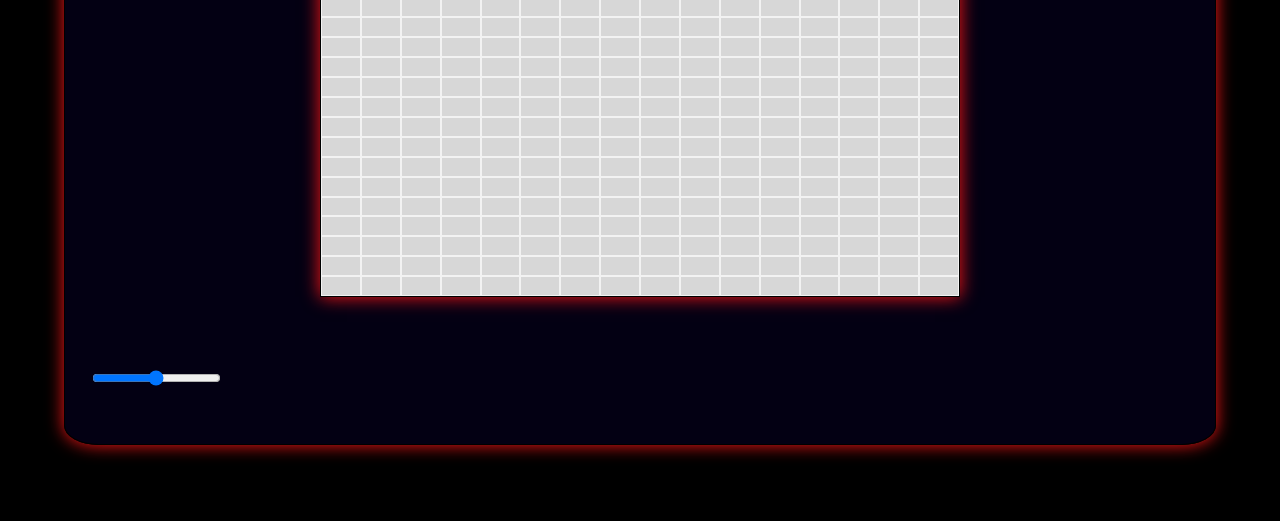
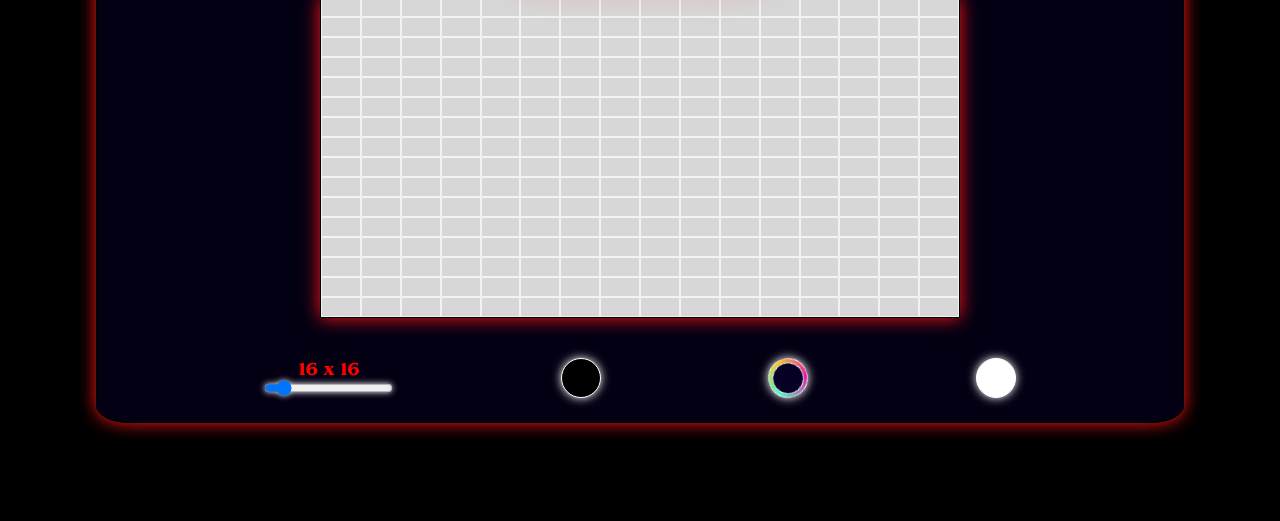
Before and after one commit to JPALX04/Etch-a-Sketch, a plain HTML site: page index.html in a window 1280 px wide. Shown: the part 279-800 px from the top of the page. Drawn offline with Linux system fonts and the light colour scheme.

Commit message:
feat(ui): add buttons to change color and erase blackboard
add font folder

```diff
--- a/index.html
+++ b/index.html
@@ -11,9 +11,11 @@
     <div id="mainContainer" class="container">
       <div class="template container">
         <div class="blackBoard"></div>
-        <div class="rangeDiv container">
+        <div class="buttons container">
+          <div class="rangeInput container">
             <div class="rangeTxt"></div>
             <input
+              value="16"
               class="rangeField"
               type="range"
               name="rangeField"
@@ -21,6 +23,11 @@
               max="100"
             />
           </div>
+          <button class="colors"></button>
+          <button class="rainbow"></button>
+          <button class="rubber"></button>
+        </div>
+
         <img src="./images/etchlogo.png" alt="Etch-a-Sketch" />
       </div>
     </div>
--- a/scripts.js
+++ b/scripts.js
@@ -11,6 +11,7 @@ template.appendChild(blackBoard);
 blackBoard.appendChild(gridContainer);
 
 let squareNumber = 16;
+rangeTxt.textContent = `${rangeField.value} x ${rangeField.value} `;
 
 function loadPage() {
   let gridSquareNumber = squareNumber * squareNumber;
--- a/styles.css
+++ b/styles.css
@@ -1,8 +1,11 @@
+@font-face {
+  font-family: stranger;
+  src: url(/font/Benguiat\ Bold.ttf);
+}
 * {
   margin: 0;
   box-sizing: border-box;
   padding: 0;
-  /* outline: 2px solid hsl(56, 100%, 50%); */
 }
 
 .container {
@@ -23,7 +26,7 @@
 
 .template {
   aspect-ratio: 2/1;
-  width: 90vw;
+  width: 85vw;
   background-color: #08003069;
   border-radius: 3%;
   flex-direction: column-reverse;
@@ -37,7 +40,6 @@
   aspect-ratio: 2/1;
   width: 50vw;
   border-radius: 1em;
-
 }
 
 .gridContainer {
@@ -54,31 +56,86 @@
   border: 1px solid rgba(255, 255, 255, 0.692);
   background-color: rgba(255, 255, 255, 0.788);
 }
-
-button {
-  background-color: transparent;
-  color: white;
-  font-size: 20px;
-}
-
-.rangeDiv {
-  width: 100%;
-  height: 10%;
-  align-items: flex-start;
-  flex-direction: column;
-  margin: 2em;
-}
-
-.rangeField {
-  margin: 2em;
-}
-
 img {
   height: 20vh;
   order: 1;
 }
+.rangeTxt {
+  font-family: stranger;
+  width: 6em;
+  color: red;
+  text-align: center;
+}
+.rangeInput {
+  height: 100%;
+  justify-content: center;
+  align-items: center;
+  flex-direction: column;
+}
+.rangeField {
+  filter: drop-shadow(0 0 0.2rem #ffffff);
+}
 
-.rangeTxt {
-  width: 4em;
-  color: red;
+.buttons {
+  width: 100%;
+  height: 10%;
+  align-items: flex-start;
+  justify-content: space-evenly;
+  margin: 1.5em 0;
 }
+
+.buttons > button {
+  border-radius: 50%;
+  width: 3em;
+  height: 3em;
+  border: 1px solid white;
+  box-shadow: 0 0 10px #fffcfc;
+  transition: 0.3s;
+}
+
+button:hover {
+  cursor: pointer;
+  height: 3.1em;
+  width: 3.1em;
+}
+.rubber {
+  background-color: white;
+}
+.colors {
+  background-color: #000;
+}
+
+.rainbow {
+  position: relative;
+  background-color: purple;
+  border-radius: 50%;
+  background: conic-gradient(#3dffc9, #f7c723, #eb0ea5, #3dffc9);
+  animation: spin 1.4s linear infinite;
+  box-shadow: 0px 0px 150px -75px black;
+  border: 1px solid white;
+}
+
+.rainbow::before {
+  content: "";
+  background-color: #080030;
+  position: absolute;
+  width: 80%;
+  height: 80%;
+  border-radius: 50%;
+  top: 50%;
+  left: 50%;
+  transform: translate(-50%, -50%);
+  box-shadow: inset 0px 0px 110px -70px black;
+  border: 1px solid white;
+}
+
+@keyframes spin {
+  to {
+    transform: rotate(360deg);
+  }
+}
+
+img {
+  filter: drop-shadow(0.1rem 0 0.9rem #ff1515)
+    drop-shadow(0.1rem 0 0.9em #ff1515);
+}
```
Also changed, not shown: font/Benguiat Bold.ttf (added). Lines whose indentation alone changed are shown as unchanged.
